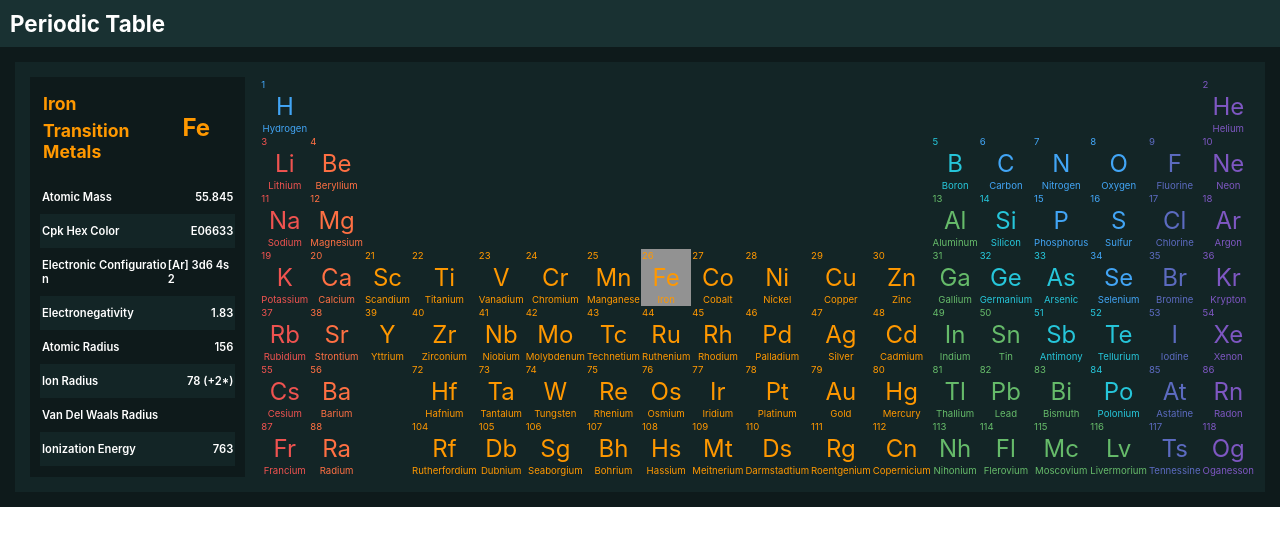
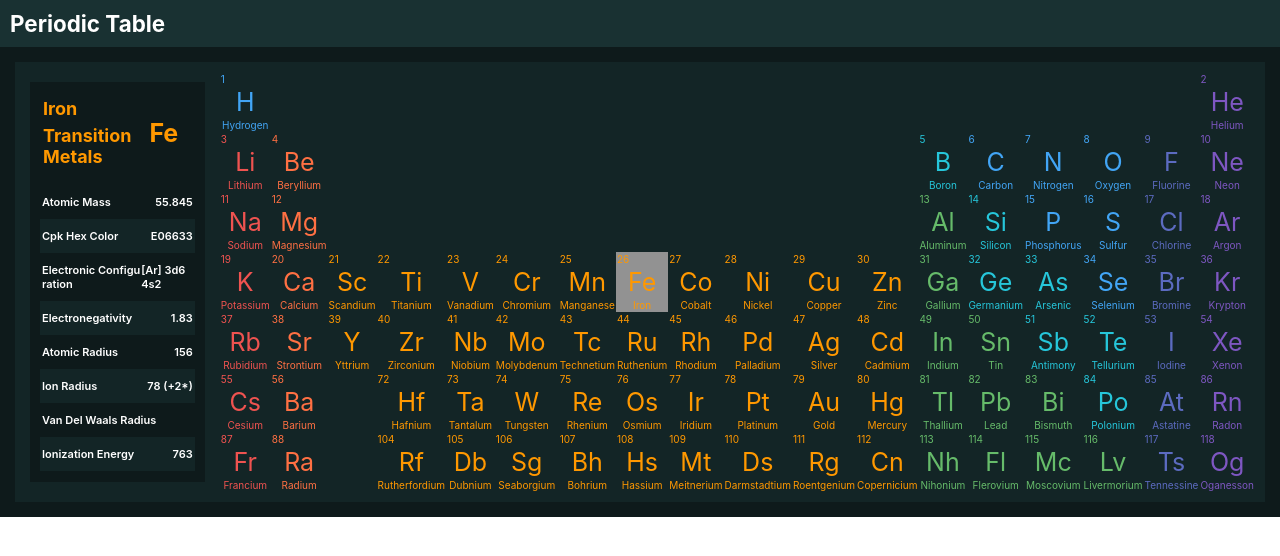
Before and after one commit to elenydev/periodic-table, a React (Create React App) app: page / in a window 1280 px wide. Shown: the top 556 px of the page. Built offline with nearby package versions, Linux system fonts and the light colour scheme.

Commit message:
Refactor  displaying extended properties of element

```diff
--- a/src/Components/ActiveElementCard/activeElementCard.styles.tsx
+++ b/src/Components/ActiveElementCard/activeElementCard.styles.tsx
@@ -72,7 +72,7 @@ export const CardHeaderSymbol = styled.p`
   width: 40%;
   align-items: center;
   justify-content: center;
-  font-size: 1.5em;
+  font-size: 25px;
 `;
 
 export const CardHeaderDescription = styled.div`
@@ -81,7 +81,7 @@ export const CardHeaderDescription = styled.div`
   justify-content: center;
   padding: 3px;
   width: 60%;
-  font-size: 1.1em;
+  font-size: 18px;
   & > p {
     width: 100%;
     margin: 3px 0;
@@ -106,7 +106,7 @@ export const CardListItem = styled.li`
   justify-content: space-between;
   padding: 10px 2px;
   word-break: break-all;
-  font-size: 0.7em;
+  font-size: 11px;
   &:nth-child(even) {
     background-color: #132526;
   }
--- a/src/Components/ActiveElementCard/index.tsx
+++ b/src/Components/ActiveElementCard/index.tsx
@@ -9,15 +9,19 @@ import {
   CardListItem,
 } from "./activeElementCard.styles";
 const DataElements: ElementsItem[] = require("../../data/elements.json");
+const SpacingTextAtCapitalLetters = /([A-Z]+|[A-Z]?[a-z]+)(?=[A-Z]|\b)/g;
 type AppProps = {
-  active: number;
+  currentDisplayedElementIndex: number;
 };
 
-const ActiveElementCard = ({ active }: AppProps): JSX.Element => {
-  const currentElement: ElementsItem = DataElements[active - 1];
+const ActiveElementCard = ({
+  currentDisplayedElementIndex,
+}: AppProps): JSX.Element => {
+  const currentElement: ElementsItem =
+    DataElements[currentDisplayedElementIndex - 1];
   const { group, name, symbol } = currentElement;
-  const element = Object.keys(currentElement).slice(3, 21);
-  const elementValues = Object.values(currentElement).slice(3, 21);
+
+  const ElementsConvertedToArray = Object.entries(currentElement).slice(3, 21); // without name,symbol and group properties from header and wrong valency
 
   return (
     <Card>
@@ -31,26 +35,18 @@ const ActiveElementCard = ({ active }: AppProps): JSX.Element => {
       </CardHeader>
 
       <CardList>
-        {element.map((el, index) => {
-          const caption = el
-            .replace(/([A-Z]+|[A-Z]?[a-z]+)(?=[A-Z]|\b)/g, "!$&")
+        {ElementsConvertedToArray.map(([key, value]) => {
+          const caption = key
+            .replace(SpacingTextAtCapitalLetters, "!$&")
             .split("!");
-          const value: string | number = elementValues[index];
-          if (typeof value === "string") {
-            return (
-              <CardListItem key={index}>
-                <p>{caption.map((el) => el + " ")}</p>
-                <p>{value.replace(/_/g, " ")}</p>
-              </CardListItem>
-            );
-          } else {
-            return (
-              <CardListItem key={index}>
-                <p>{caption.map((el) => el + " ")}</p>
-                <p>{value}</p>
-              </CardListItem>
-            );
-          }
+          return (
+            <CardListItem>
+              <p>{caption.map((el) => el + " ")}</p>
+              <p>
+                {typeof value === "string" ? value.replace(/_/g, " ") : value}
+              </p>
+            </CardListItem>
+          );
         })}
       </CardList>
     </Card>
--- a/src/Components/Table/Item.tsx
+++ b/src/Components/Table/Item.tsx
@@ -10,28 +10,15 @@ type AppProps = {
   active?: string;
 };
 
-const Item = ({
-  currentElement,
-  currentElementProperties,
-  clickEvent,
-  active,
-}: AppProps): JSX.Element => {
-  if (currentElementProperties) {
-    const { group, symbol, name } = currentElementProperties;
+const Item = (props: AppProps): JSX.Element => {
+  const {
+    currentElement,
+    currentElementProperties,
+    clickEvent,
+    active,
+  } = props;
 
-    return (
-      <>
-        <GridItem
-          className={`${group}  ${active}`}
-          onClick={() => clickEvent()}
-        >
-          <p>{currentElement}</p>
-          <p>{symbol}</p>
-          <p>{name}</p>
-        </GridItem>
-      </>
-    );
-  } else {
+  if (!currentElementProperties) {
     return (
       <>
         <GridItem disabled>
@@ -40,6 +27,16 @@ const Item = ({
       </>
     );
   }
+  const { group, symbol, name } = currentElementProperties;
+  return (
+    <>
+      <GridItem className={`${group}  ${active}`} onClick={() => clickEvent()}>
+        <p>{currentElement}</p>
+        <p>{symbol}</p>
+        <p>{name}</p>
+      </GridItem>
+    </>
+  );
 };
 
 export default Item;
--- a/src/Components/Table/index.tsx
+++ b/src/Components/Table/index.tsx
@@ -26,15 +26,13 @@ const Table = (): JSX.Element => {
       <Header />
 
       <Wrapper>
-        <ActiveElementCard active={activeElement} />
+        <ActiveElementCard currentDisplayedElementIndex={activeElement} />
 
         <GridTemplateDesktop>
           {NaturalElements.map((element: number, index: number) => {
             const currentElement: number = element;
             const currentElementProperties = DataElements[currentElement - 1];
-            if (IGNORED_ELEMENTS_NUMBERS.includes(currentElement)) {
-              return <Item key={index} currentElement={currentElement}></Item>;
-            } else {
+            if (!IGNORED_ELEMENTS_NUMBERS.includes(currentElement)) {
               return (
                 <Item
                   key={index}
@@ -45,6 +43,7 @@ const Table = (): JSX.Element => {
                 ></Item>
               );
             }
+            return <Item key={index} currentElement={currentElement}></Item>;
           })}
         </GridTemplateDesktop>
 
--- a/src/Components/Table/table.styles.tsx
+++ b/src/Components/Table/table.styles.tsx
@@ -6,6 +6,7 @@ export const Wrapper = styled.div`
   flex-direction: column;
   width: 100%;
   padding: 5px;
+  flex-wrap: wrap;
   background-color: #132526;
   border: 15px solid #0e1a1b;
   @media (min-width: 1024px) {
@@ -55,17 +56,16 @@ export const GridItem = styled.li`
   }
   & > p {
     width: 100%;
-    font-size: 0.7em;
+    font-size: 10px;
     padding: 1px;
   }
   & > p:nth-child(2) {
     text-align: center;
-    font-size: 1.6em;
+    font-size: 25px;
   }
   & > p:nth-child(3) {
     display: none;
     text-align: center;
-    font-size: 0.8em;
   }
   &.noble_gases {
     color: #7e57c2;
@@ -119,26 +119,26 @@ export const GridItem = styled.li`
   }
   @media (min-width: 1024px) {
     & > p {
-      font-size: 0.4em;
+      font-size: 8px;
       padding: 1px;
     }
     & > p:nth-child(2) {
-      font-size: 1.1em;
+      font-size: 20px;
     }
     & > p:nth-child(3) {
-      font-size: 0.45em;
+      font-size: 7.5px;
     }
   }
   @media (min-width: 1250px) {
     & > p {
-      font-size: 0.6em;
+      font-size: 10px;
       padding: 1px;
     }
     & > p:nth-child(2) {
-      font-size: 1.5em;
+      font-size: 25px;
     }
     & > p:nth-child(3) {
-      font-size: 0.6em;
+      font-size: 10px;
     }
   }
 `;
```
